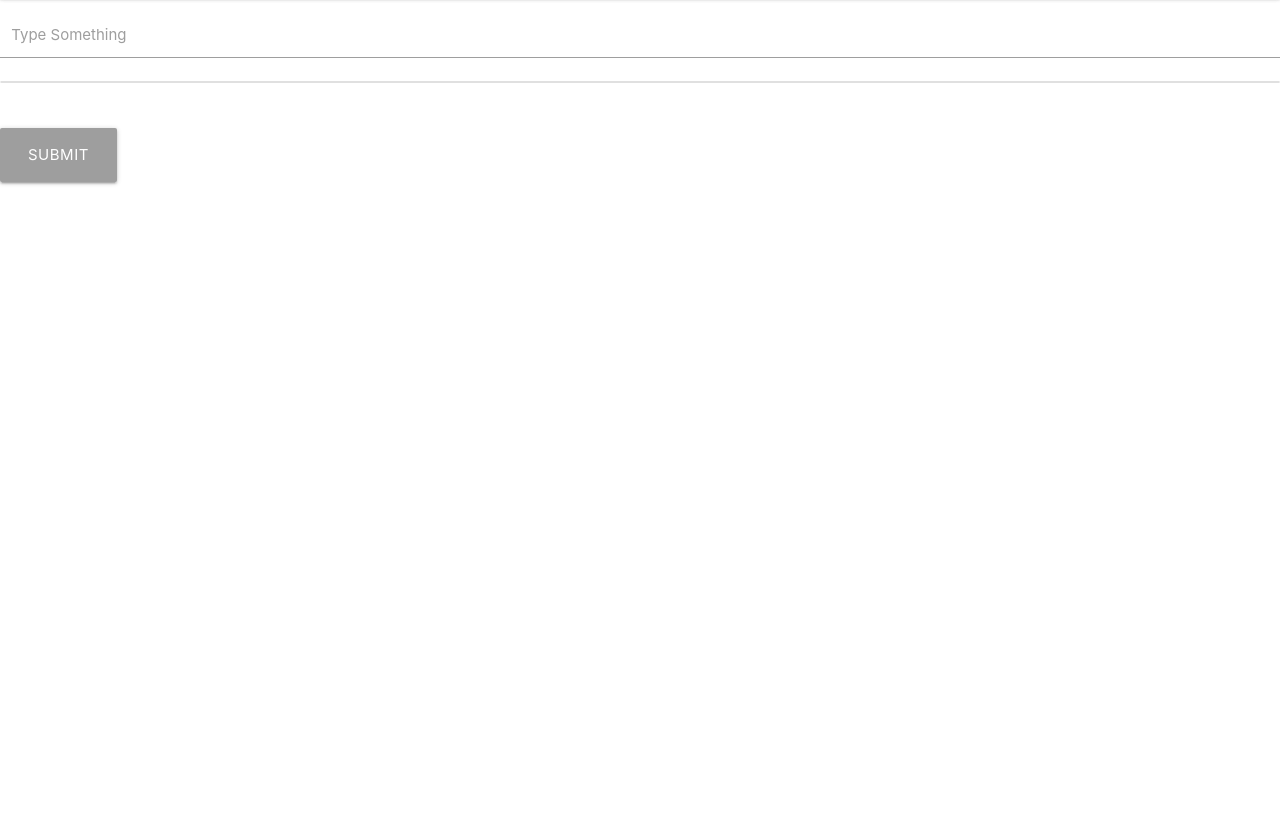
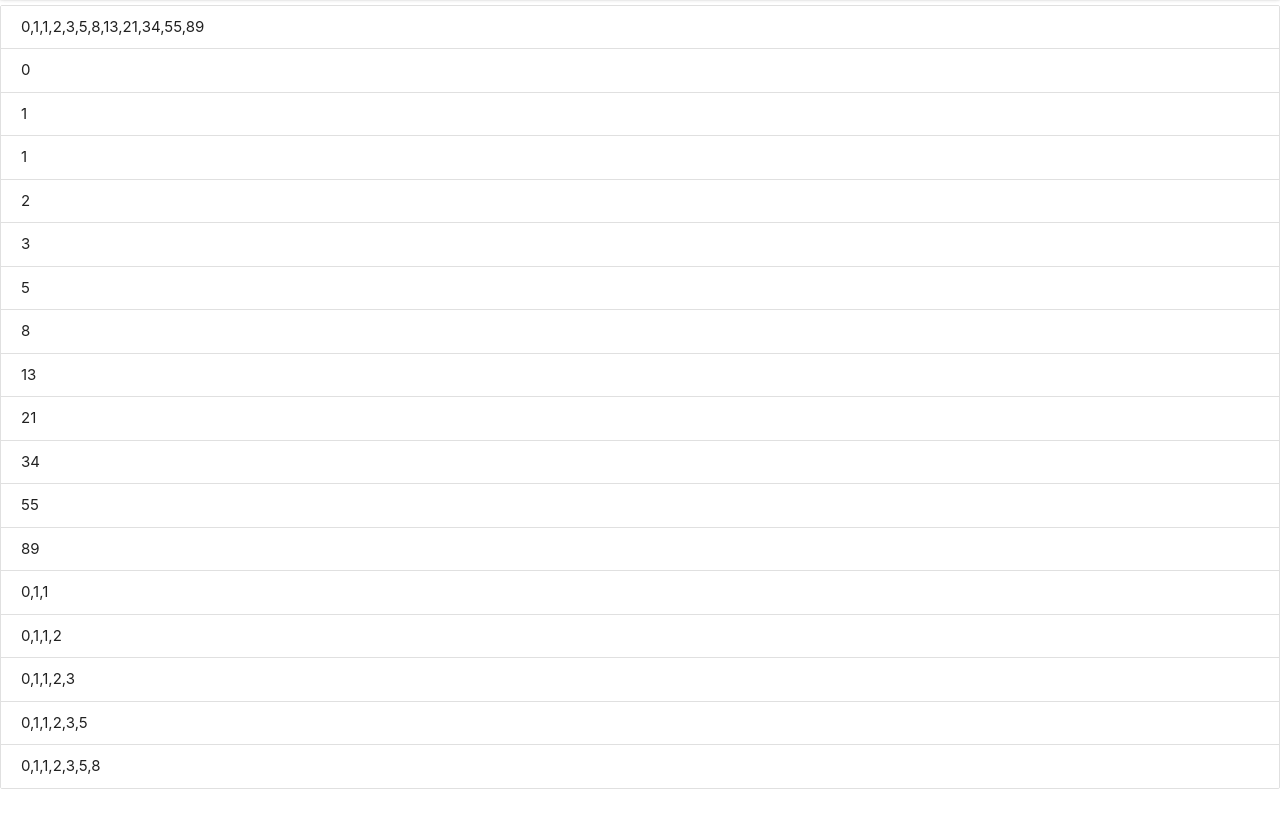
Before and after one commit to SpiderRam/udemy-rxjs, a website built with webpack: page dist/index.html in a window 1280 px wide. Shown: the part 67-894 px from the top of the page. Before the commit the page ends 800 px from the top, so only its background shows below. Built offline with nearby package versions, Linux system fonts and the light colour scheme; files whose address does not match are found by name.

Commit message:
Finish 4-25 and 4-26 scan and reduce

```diff
--- /dev/null
+++ b/src/Operators/scanReduce.js
@@ -0,0 +1,45 @@
+import { add } from '../helpers'
+import { interval, from } from 'rxjs'
+import { scan, reduce, take, concatMap } from 'rxjs/operators'
+
+// The goal: the Fibonacci sequence
+
+const fsReduce = interval(10).pipe(
+  take(10),
+  reduce(
+    (accumulator, value) => {
+      const n = value + 1
+      const last = accumulator[n]
+      const beforeLast = accumulator[n - 1]
+      return [...accumulator, last + beforeLast]
+    }, [0, 1] // (optional) seed for giving the accumulator an initial value
+  )
+).subscribe(add.li)
+
+const FS = interval(50).pipe(
+  take(10),
+  reduce(
+    (accumulator, value) => {
+      const n = value + 1
+      const last = accumulator[n]
+      const beforeLast = accumulator[n - 1]
+      return [...accumulator, last + beforeLast]
+    }, [0, 1] // (optional) seed for giving the accumulator an initial value
+  )
+)
+
+FS.pipe(
+  concatMap(sequence => from(sequence))
+).subscribe(add.li)
+
+const fsScan = interval(1000).pipe(
+  take(10),
+  scan(
+    (accumulator, value) => {
+      const n = value + 1
+      const last = accumulator[n]
+      const beforeLast = accumulator[n - 1]
+      return [...accumulator, last + beforeLast]
+    }, [0, 1] // (optional) seed for giving the accumulator an initial value
+  )
+).subscribe(add.li)
--- a/src/index.js
+++ b/src/index.js
@@ -6,7 +6,8 @@
 // import './Operators/skip'
 // import './Operators/take'
 // import './Operators/throttle'
-import './Operators/debounce'
+// import './Operators/debounce'
+import './Operators/scanReduce'
 
 document.addEventListener('DOMContentLoaded', function () {
   document.getElementById('title').innerHTML = 'Operators'
```
Also changed, not shown: README.md, dist/index.html.
